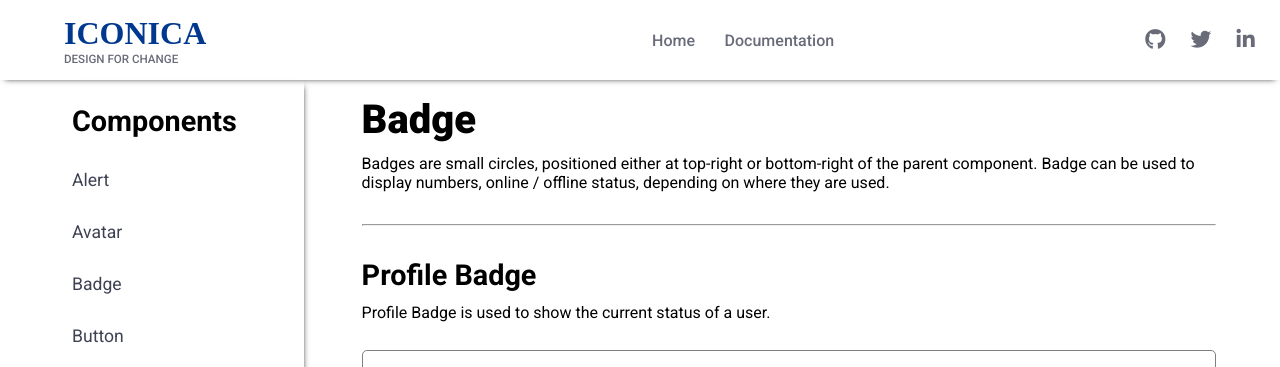
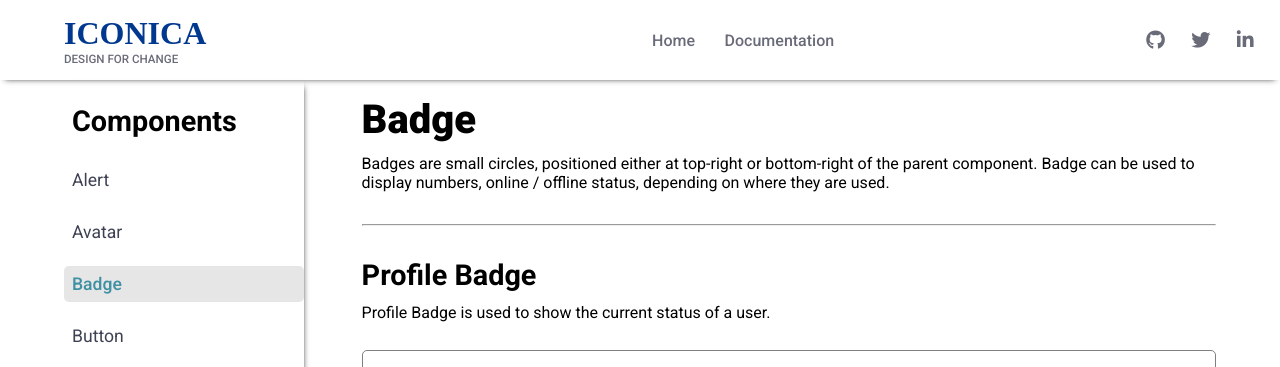
Before and after one commit to Sharmaa-Ansh/Iconica-Component-Library, a plain HTML site: page Components/Badge/Badge.html in a window 1280 px wide. Shown: the top 367 px of the page. Drawn offline with Linux system fonts and the light colour scheme.

Commit message:
Compiled all css in one file replaced it in all html files

```diff
--- /dev/null
+++ b/Components.css
@@ -0,0 +1,17 @@
+@import url(/Styles.css);
+@import url(/css/content.css);
+@import url(/css/footer.css);
+@import url(/css/Index.css);
+@import url(/css/navbar.css);
+@import url(/css/sidebar.css);
+@import url(/Components/Alerts/Alert.css);
+@import url(/Components/Avatars/Avatar.css);
+@import url(/Components/Badge/Badge.css);
+@import url(/Components/Button/Button.css);
+@import url(/Components/Card/Card.css);
+@import url(/Components/Image/Image.css);
+@import url(/Components/Input/Input.css);
+@import url(/Components/Modal/Modal.css);
+@import url(/Components/Navigation/Navigation.css);
+@import url(/Components/Snackbar/Snackbar.css);
+@import url();
--- a/Components/Badge/Badge.html
+++ b/Components/Badge/Badge.html
@@ -5,14 +5,8 @@
     <meta charset="UTF-8">
     <meta http-equiv="X-UA-Compatible" content="IE=edge">
     <meta name="viewport" content="width=device-width, initial-scale=1.0">
-    <link rel="stylesheet" href="/Components/Avatars/Avatar.css">
-    <link rel="stylesheet" href="/Components/Button/Button.css">
-    <link rel="stylesheet" href="/Components/Badge/Badge.css">
-    <link rel="stylesheet" href="/css/navbar.css">
-    <link rel="stylesheet" href="/css/sidebar.css">
-    <link rel="stylesheet" href="/css/content.css">
-    <link rel="stylesheet" href="https://use.fontawesome.com/releases/v5.15.4/css/all.css"
-        integrity="sha384-DyZ88mC6Up2uqS4h/KRgHuoeGwBcD4Ng9SiP4dIRy0EXTlnuz47vAwmeGwVChigm" crossorigin="anonymous">
+    <link rel="stylesheet" href="/Components.css">
+
     <title>Avatar</title>
 </head>
 
@@ -38,7 +32,7 @@
                 <li> <a class="sidebar__Component sidebar__Component-heading " href="">Components</a> </li>
                 <li> <a class="sidebar__Component" href="/Components/Alerts/Alert.html">Alert</a> </li>
                 <li> <a class="sidebar__Component" href="/Components/Avatars/Avatar.html">Avatar</a> </li>
-                <li> <a class="sidebar__Component" href="/Components/Badge/Badge.html">Badge</a> </li>
+                <li class="active-component"> <a class="sidebar__Component active-component-colour" href="/Components/Badge/Badge.html">Badge</a> </li>
                 <li> <a class="sidebar__Component" href="/Components/Button/Button.html">Button</a> </li>
                 <li> <a class="sidebar__Component" href="/Components/Card/Card.html">Card</a> </li>
                 <li> <a class="sidebar__Component" href="/Components/Image/Image.html">Image</a> </li>
--- a/Styles.css
+++ b/Styles.css
@@ -44,3 +44,7 @@
     overflow: auto;
     border: none;
 }
+
+.active-component{
+    background-color: #E6E6E6;
+}
--- a/css/sidebar.css
+++ b/css/sidebar.css
@@ -43,3 +43,12 @@
 .sidebar li:nth-child(1){
     margin-top: 0;
 }
+
+.active-component{
+    background-color: #E6E6E6;
+}
+
+.active-component-colour{
+    font-weight: 500;
+    color: var(--secondary-color);
+}
```
Also changed, not shown: Components/Alerts/Alert.html (+3 -9 lines), Components/Avatars/Avatar.html (+3 -7 lines), Components/Button/Button.html (+3 -7 lines), Components/Card/Card.html (+3 -8 lines), Components/Image/Image.html (+4 -7 lines), Components/Input/Input.html (+5 -7 lines), Components/Modal/Modal.html (+4 -8 lines), Components/Navigation/Navigation.html (+3 -8 lines), Components/Snackbar/Snackbar.html (+3 -7 lines), Documentation.html (+1 -6 lines), Index.html (+3 -6 lines), Assets/undraw_design_components_9vy6 (1).svg (added).
